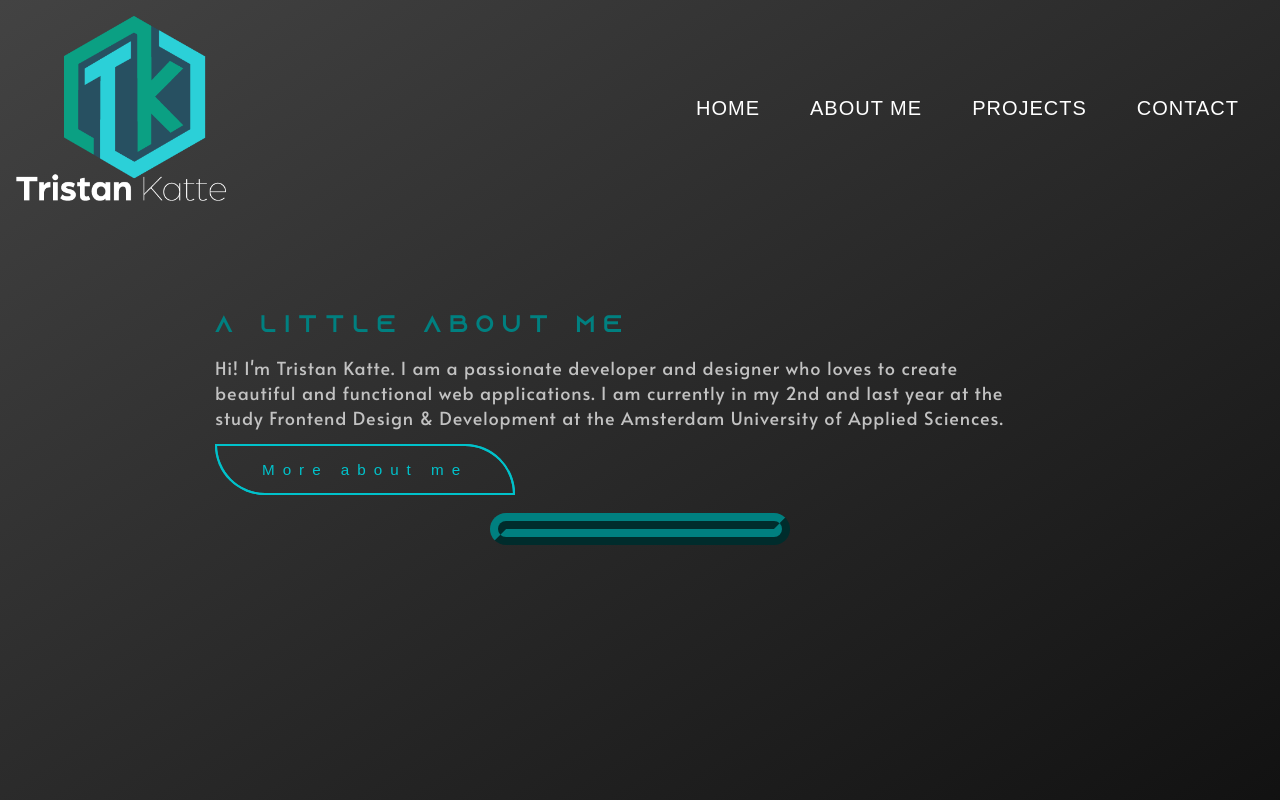
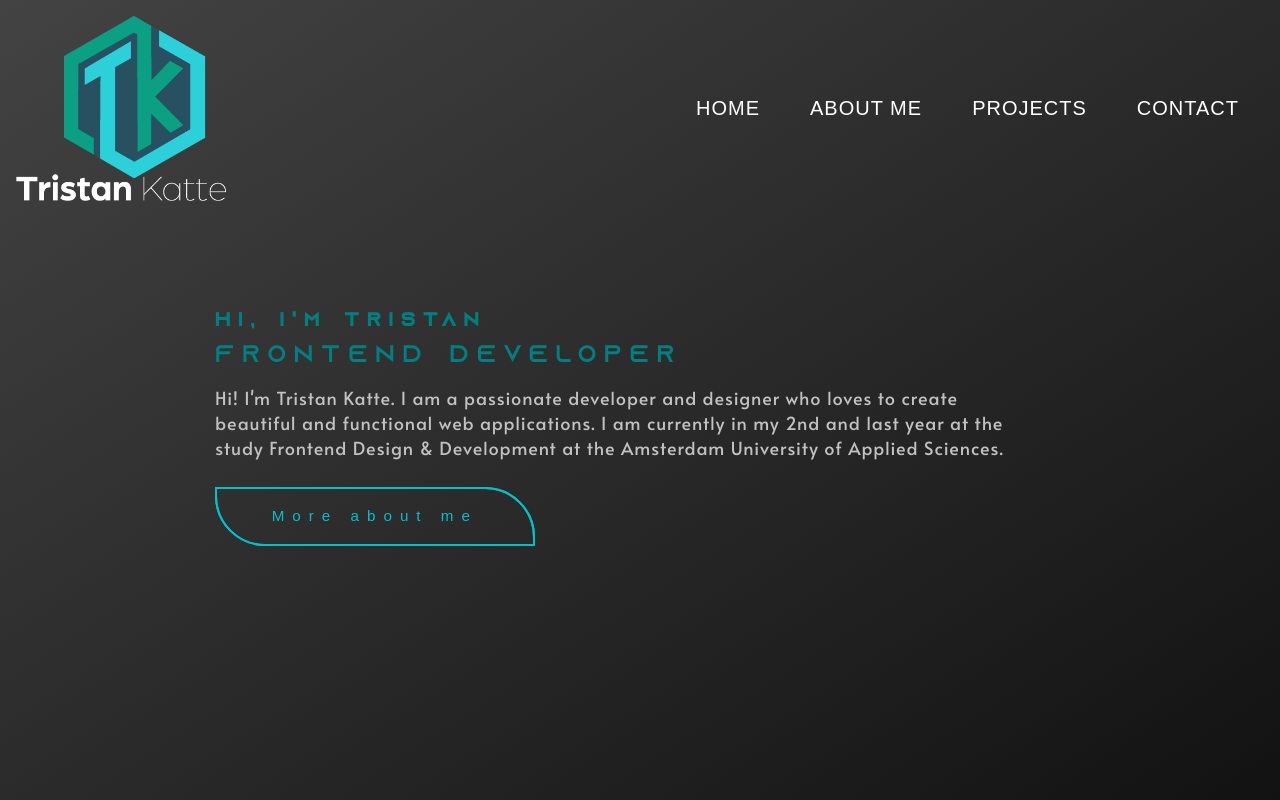
Before and after one commit to TristanKatte/portfolio, a SvelteKit app in the folder myapp/: page / in a window 1280 px wide. Shown: the top 800 px of the page. Built offline with nearby package versions, Linux system fonts and the light colour scheme.

Commit message:
updated contactform and home

```diff
--- a/myapp/src/routes/about/+page.svelte
+++ b/myapp/src/routes/about/+page.svelte
@@ -138,6 +138,7 @@
   .button:active{
     transform: scale(0.95);
     }
+
   .timeline-section{
 	  background-color: transparent;
 	  min-height: 100vh;
--- a/myapp/src/routes/components/Home.svelte
+++ b/myapp/src/routes/components/Home.svelte
@@ -9,7 +9,7 @@ onMount(async () => {
 
   gsap.registerPlugin(ScrollTrigger);
 
-  gsap.utils.toArray('.about-me').forEach((item, index) => {
+  gsap.utils.toArray('.home').forEach((item, index) => {
 
     gsap.from(item, {
       scrollTrigger: {
@@ -30,18 +30,22 @@ onMount(async () => {
 
 <main>
 
-<article class="about-me">
-<section class="text ">
-  <h2>A little about me</h2>
+<article class="home">
+<section class="home-content">
+  <h1>Hi, I'm Tristan</h1>
+  <h2>Frontend developer</h2>
   <p>Hi! I'm Tristan Katte. I am a passionate developer and designer who loves to create beautiful and functional web applications.
      I am currently in my 2nd and last year at the study Frontend Design & Development at the Amsterdam University of Applied Sciences.
   </p>
-  <a class="button" href="/about" aria-label="More about me">More about me</a>
+  <div class="btn-box">
+    <a class="button"  href="/about" aria-label="More about me">More about me</a>
+
+  </div>
 </section>
 
-  <section class="about">
-      <enhanced:img class="pic img" alt="Foto van mij" src="$lib/assets/profielfoto-zw.jpg" />
-  </section>
+  <!-- <section class="about">
+      <img class="pic img" alt="Foto van mij" src="{Photo}" />
+  </section> -->
 </article>
 
 
@@ -54,26 +58,60 @@ onMount(async () => {
 
 <style>
 
-main {
-  width: 100%;
-  height: 100%;
-    }
-
-.img {
-  scale: 1;
-  border-radius: 12px;
-  border: 16px solid var(--heading-color);
-  border-style: ridge;
+main  {
+    width: 100%;
+    height: 100%;
   }
 
-article {
+.home {
+    display: flex;
+    align-items: center;
+    height: 100vh;
+    font-family: 'alata', sans-serif;
+    padding: 0 10%;
+    background-size: cover;
+    background-position: center;
+  }
+
+.home-content {
+    max-width: 500px;
+    margin-right: 50px;
+    font-family: 'alata', sans-serif;
+    word-wrap: break-word;
+    line-height: 1.6;
+    letter-spacing: .5em;
+  }
+
+.home-content h1 {
+  color: var(--heading-color);
+  font-family: "Azonix";
+  font-weight: 700;
+  }
+
+.home-content h2 {
+  color: blue;
+  font-weight: 400;
+  margin-bottom: 10px;
+  font-family: "Azonix";
+  }
+
+.home-content p {
+  color: var(--txt-color);
+  font-size: 16px;
+  line-height: 25px;
+  letter-spacing: 2px;
+  margin-bottom: 1.5em;
+  }
+
+ .home-content .btn-box {
   display: flex;
-  justify-content: center;
-  align-items: center;
-  height: 100%;
-  width: 100%;
-  padding: 90px 90px;
-  font-family: 'alata', sans-serif;
+  justify-content: space-evenly;
+  width:350px;
+  height: 50px;
+  }
+
+  .btn-box a {
+    margin-right: 2em;
   }
 
 .button {
@@ -90,6 +128,7 @@ article {
   color: #00c2cb;
   font-weight: 500;
   text-decoration: none;
+  text-align: center;
   cursor: pointer;
   transition: outline-offset 200ms ease;
   }
@@ -102,52 +141,6 @@ article {
 
 .button:active{
   transform: scale(0.95);
-  }
-
-.about-me {
-  display: flex;
-  justify-content: center;
-  align-items: center;
-  height: 100%;
-  width: 100%;
-  padding: 90px 90px;
-  }
-
-.pic {
-  height: auto;
-  width: 400px;
-  border-radius: 18px;
-  }
-
-.about {
-  display: flex;
-  align-items: center;
-  justify-content: space-evenly;
-  }
-
-.text {
-  max-width: 800px;
-  margin-right: 50px;
-  font-family: 'alata', sans-serif;
-  word-wrap: break-word;
-  line-height: 1.6;
-  letter-spacing: .5em;
-  }
-
-.text h2 {
-  color: var(--heading-color);
-  font-weight: 400;
-  margin-bottom: 10px;
-  font-family: "Azonix";
-  }
-
-
-.text p {
-  color: var(--txt-color);
-  font-size: 18px;
-  line-height: 25px;
-  letter-spacing: 2px;
-  margin-bottom: 1.5em;
   }
 
 @media (min-width: 30em) {
@@ -175,7 +168,7 @@ article {
     font-family: 'alata', sans-serif;
   }
 
-  .about-me {
+  .home {
     display: flex;
     flex-direction: column;
     justify-content: center;
@@ -185,17 +178,17 @@ article {
     padding: 20px;
   }
 
-  .text {
+  .home-content {
     margin-bottom: 30px;
     margin-right: 0;
     text-align: left;
   }
 
-  .text p {
+  .home-content p {
     font-family: 'alata', sans-serif;
   }
 
-  .text h2 {
+  .home-content h2 {
     font-size: 24px;
   }
 
@@ -289,7 +282,7 @@ outline-offset: 4px;
 transform: scale(0.95);
 }
 
-.about-me {
+.home {
   display: flex;
   justify-content: center;
   align-items: center;
@@ -311,7 +304,7 @@ align-items: center;
 justify-content: space-evenly;
 }
 
-.text {
+.home-content {
   max-width: 800px;
   margin-right: 50px;
   font-family: "Nunito", sans-serif;
@@ -320,7 +313,7 @@ justify-content: space-evenly;
   letter-spacing: .5em;
 }
 
-.text h2 {
+.home-content h2 {
 color: var(--heading-color);
 font-weight: 400;
 margin-bottom: 10px;
@@ -328,7 +321,7 @@ font-family: "Azonix";
 }
 
 
-.text p {
+.home-content p {
 color: var(--txt-color);
 font-size: 18px;
 line-height: 25px;
--- a/myapp/src/routes/contact/+page.svelte
+++ b/myapp/src/routes/contact/+page.svelte
@@ -15,11 +15,14 @@
   main {
     padding: 20px;
     text-align: center;
+    width: 100%;
+    height: 100vh;
   }
 
   h2 {
     margin-bottom: 20px;
     color: var(--heading-color);
     font-family: "Azonix";
+    margin: auto;
   }
 </style>
```
Also changed, not shown: myapp/src/routes/contact/ContactForm.svelte (+14 -4 lines).
